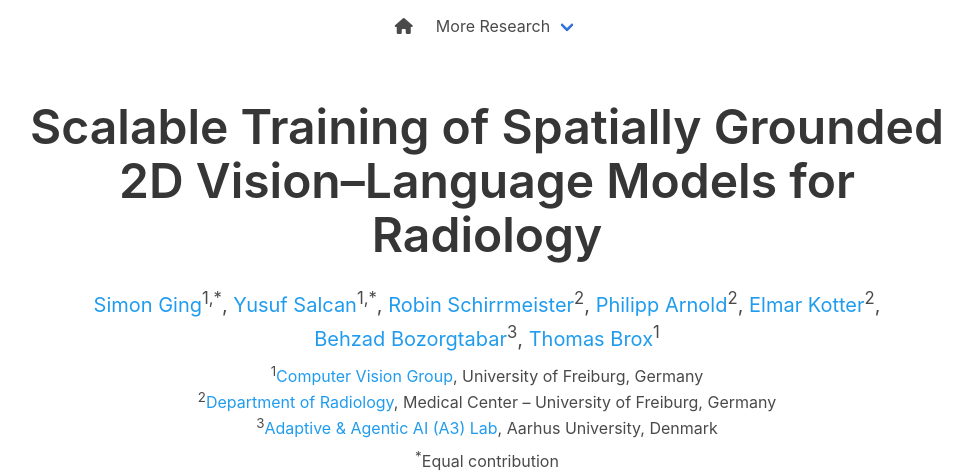
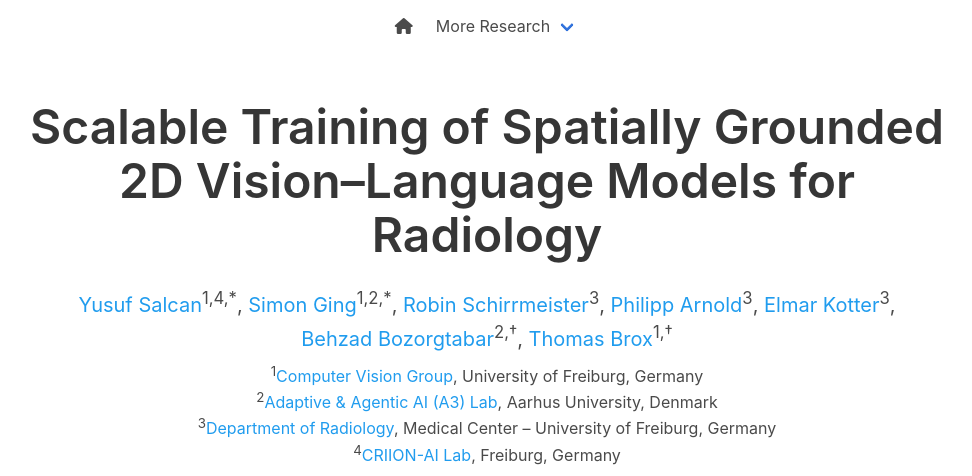
Before and after one commit to radgrounder/radgrounder.github.io, a plain HTML site: page index.html in a window 1280 px wide. Shown: the top 476 px of the page, without its empty margins (153-1125 px from the left). Drawn offline with Linux system fonts and the light colour scheme.

Commit message:
Match updated paper: author order (Salcan first), add CRIION-AI Lab affiliation, equal-supervision note

```diff
--- a/index.html
+++ b/index.html
@@ -74,21 +74,22 @@
                 <div class="column has-text-centered">
                   <h1 class="title is-1 publication-title">Scalable Training of Spatially Grounded<br/>2D Vision&ndash;Language Models for Radiology</h1>
                     <div class="is-size-5 publication-authors">
-                        <span class="author-block"><a href="https://ging.ai/">Simon Ging</a><sup>1,*</sup>,</span>
-                        <span class="author-block"><a href="https://www.linkedin.com/in/yusuf-furkan-salcan-b64814155/">Yusuf Salcan</a><sup>1,*</sup>,</span>
-                        <span class="author-block"><a href="https://robintibor.github.io/">Robin Schirrmeister</a><sup>2</sup>,</span>
-                        <span class="author-block"><a href="https://www.linkedin.com/in/philipp-g-arnold/">Philipp Arnold</a><sup>2</sup>,</span>
-                        <span class="author-block"><a href="https://www.linkedin.com/in/elmar-kotter-4a671334/">Elmar Kotter</a><sup>2</sup>,</span>
-                        <span class="author-block"><a href="https://behzadbozorgtabar.com/">Behzad Bozorgtabar</a><sup>3</sup>,</span>
-                        <span class="author-block"><a href="https://lmb.informatik.uni-freiburg.de/people/brox/">Thomas Brox</a><sup>1</sup></span>
+                        <span class="author-block"><a href="https://www.linkedin.com/in/yusuf-furkan-salcan-b64814155/">Yusuf Salcan</a><sup>1,4,*</sup>,</span>
+                        <span class="author-block"><a href="https://ging.ai/">Simon Ging</a><sup>1,2,*</sup>,</span>
+                        <span class="author-block"><a href="https://robintibor.github.io/">Robin Schirrmeister</a><sup>3</sup>,</span>
+                        <span class="author-block"><a href="https://www.linkedin.com/in/philipp-g-arnold/">Philipp Arnold</a><sup>3</sup>,</span>
+                        <span class="author-block"><a href="https://www.linkedin.com/in/elmar-kotter-4a671334/">Elmar Kotter</a><sup>3</sup>,</span>
+                        <span class="author-block"><a href="https://behzadbozorgtabar.com/">Behzad Bozorgtabar</a><sup>2,&dagger;</sup>,</span>
+                        <span class="author-block"><a href="https://lmb.informatik.uni-freiburg.de/people/brox/">Thomas Brox</a><sup>1,&dagger;</sup></span>
                     </div>
                     <div class="is-size-6 publication-authors" style="margin-top: 0.5rem;">
                         <span><sup>1</sup><a href="https://lmb.informatik.uni-freiburg.de/">Computer Vision Group</a>, University of Freiburg, Germany</span><br>
-                        <span><sup>2</sup><a href="https://www.uniklinik-freiburg.de/radiologie-en.html">Department of Radiology</a>, Medical Center &ndash; University of Freiburg, Germany</span><br>
-                        <span><sup>3</sup><a href="https://ece.au.dk/forskning/forsknings-og-udviklingsomraader/signal-processing-and-machine-learning/research-groups-alt/adaptive-agentic-ai-a3-lab">Adaptive &amp; Agentic AI (A3) Lab</a>, Aarhus University, Denmark</span>
+                        <span><sup>2</sup><a href="https://ece.au.dk/forskning/forsknings-og-udviklingsomraader/signal-processing-and-machine-learning/research-groups-alt/adaptive-agentic-ai-a3-lab">Adaptive &amp; Agentic AI (A3) Lab</a>, Aarhus University, Denmark</span><br>
+                        <span><sup>3</sup><a href="https://www.uniklinik-freiburg.de/radiologie-en.html">Department of Radiology</a>, Medical Center &ndash; University of Freiburg, Germany</span><br>
+                        <span><sup>4</sup><a href="https://criion.org">CRIION-AI Lab</a>, Freiburg, Germany</span>
                     </div>
                     <div class="is-size-6 publication-authors" style="margin-top: 0.4rem;">
-                        <span><sup>*</sup>Equal contribution</span>
+                        <span><sup>*</sup>Equal contribution&nbsp;&nbsp;&nbsp;<sup>&dagger;</sup>Equal supervision</span>
                     </div>
 
                     <div class="column has-text-centered">
@@ -341,8 +342,8 @@
             <div class="column is-four-fifths">
                 <h2 class="title is-3">BibTeX</h2>
                 <div class="content has-text-justified">
-        <pre><code>@inproceedings{ging2026radgrounder,
-  author    = {Simon Ging and Yusuf Salcan and Robin Schirrmeister and Philipp Arnold and Elmar Kotter and Behzad Bozorgtabar and Thomas Brox},
+        <pre><code>@inproceedings{salcan2026radgrounder,
+  author    = {Yusuf Salcan and Simon Ging and Robin Schirrmeister and Philipp Arnold and Elmar Kotter and Behzad Bozorgtabar and Thomas Brox},
   title     = {Scalable Training of Spatially Grounded 2{D} Vision--Language Models for Radiology},
   booktitle = {Medical Image Computing and Computer Assisted Intervention -- {MICCAI} 2026},
   series    = {Lecture Notes in Computer Science},
```
